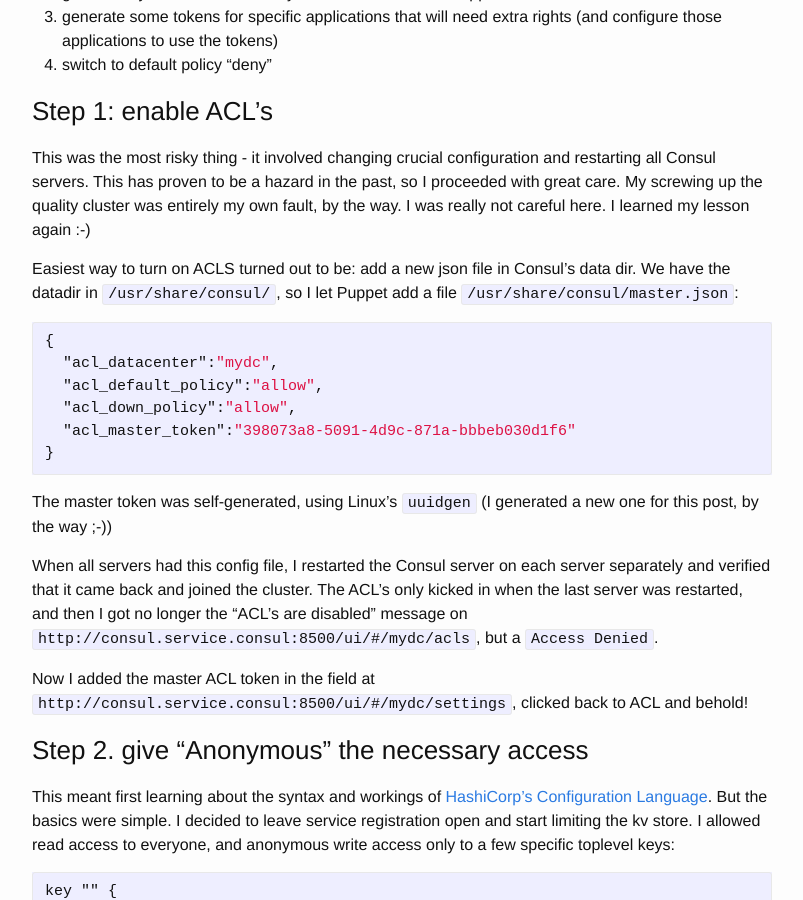
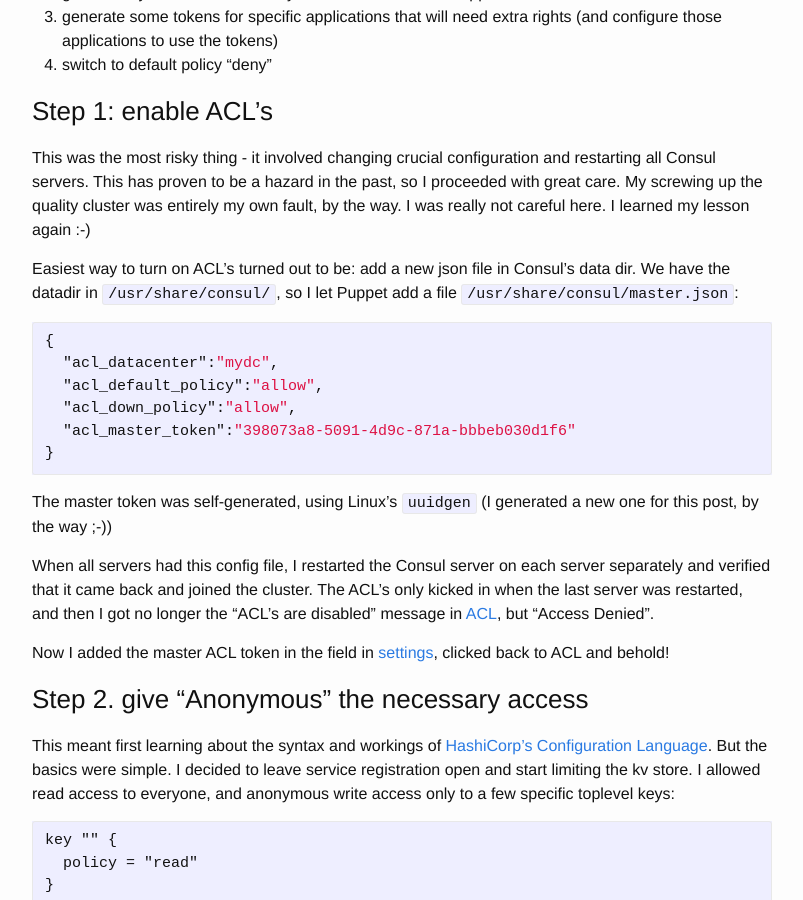
Before and after one commit to jovandeginste/jovandeginste.github.io, a Jekyll site: the page built from _posts/2016-05-04-turning-on-acl-s-in-our-consul-cluster.md, in a window 1280 px wide and 900 px high, scrolled down 592 px. Shown: the whole window, without its empty margins (238-1041 px from the left). Built offline with Jekyll 4.4.1, drawn with Linux system fonts in a browser that asks for light colours; nearby versions of some CDN libraries; comment, search, counter and statistics services are not loaded.

Commit message:
change URLs to links

````diff
--- a/_posts/2016-05-04-turning-on-acl-s-in-our-consul-cluster.md
+++ b/_posts/2016-05-04-turning-on-acl-s-in-our-consul-cluster.md
@@ -22,7 +22,7 @@
 
 This was the most risky thing - it involved changing crucial configuration and restarting all Consul servers. This has proven to be a hazard in the past, so I proceeded with great care. My screwing up the quality cluster was entirely my own fault, by the way. I was really not careful here. I learned my lesson again :-)
 
-Easiest way to turn on ACLS turned out to be: add a new json file in Consul's data dir. We have the datadir in `/usr/share/consul/`, so I let Puppet add a file `/usr/share/consul/master.json`:
+Easiest way to turn on ACL's turned out to be: add a new json file in Consul's data dir. We have the datadir in `/usr/share/consul/`, so I let Puppet add a file `/usr/share/consul/master.json`:
 
 ```json
 {
@@ -35,9 +35,9 @@
 
 The master token was self-generated, using Linux's `uuidgen` (I generated a new one for this post, by the way ;-))
 
-When all servers had this config file, I restarted the Consul server on each server separately and verified that it came back and joined the cluster. The ACL's only kicked in when the last server was restarted, and then I got no longer the "ACL's are disabled" message on `http://consul.service.consul:8500/ui/#/mydc/acls`, but a `Access Denied`.
+When all servers had this config file, I restarted the Consul server on each server separately and verified that it came back and joined the cluster. The ACL's only kicked in when the last server was restarted, and then I got no longer the "ACL's are disabled" message in [ACL](http://consul.service.consul:8500/ui/#/mydc/acls), but "Access Denied".
 
-Now I added the master ACL token in the field at `http://consul.service.consul:8500/ui/#/mydc/settings`, clicked back to ACL and behold!
+Now I added the master ACL token in the field in [settings](http://consul.service.consul:8500/ui/#/mydc/settings), clicked back to ACL and behold!
 
 ### Step 2. give "Anonymous" the necessary access
 
````
